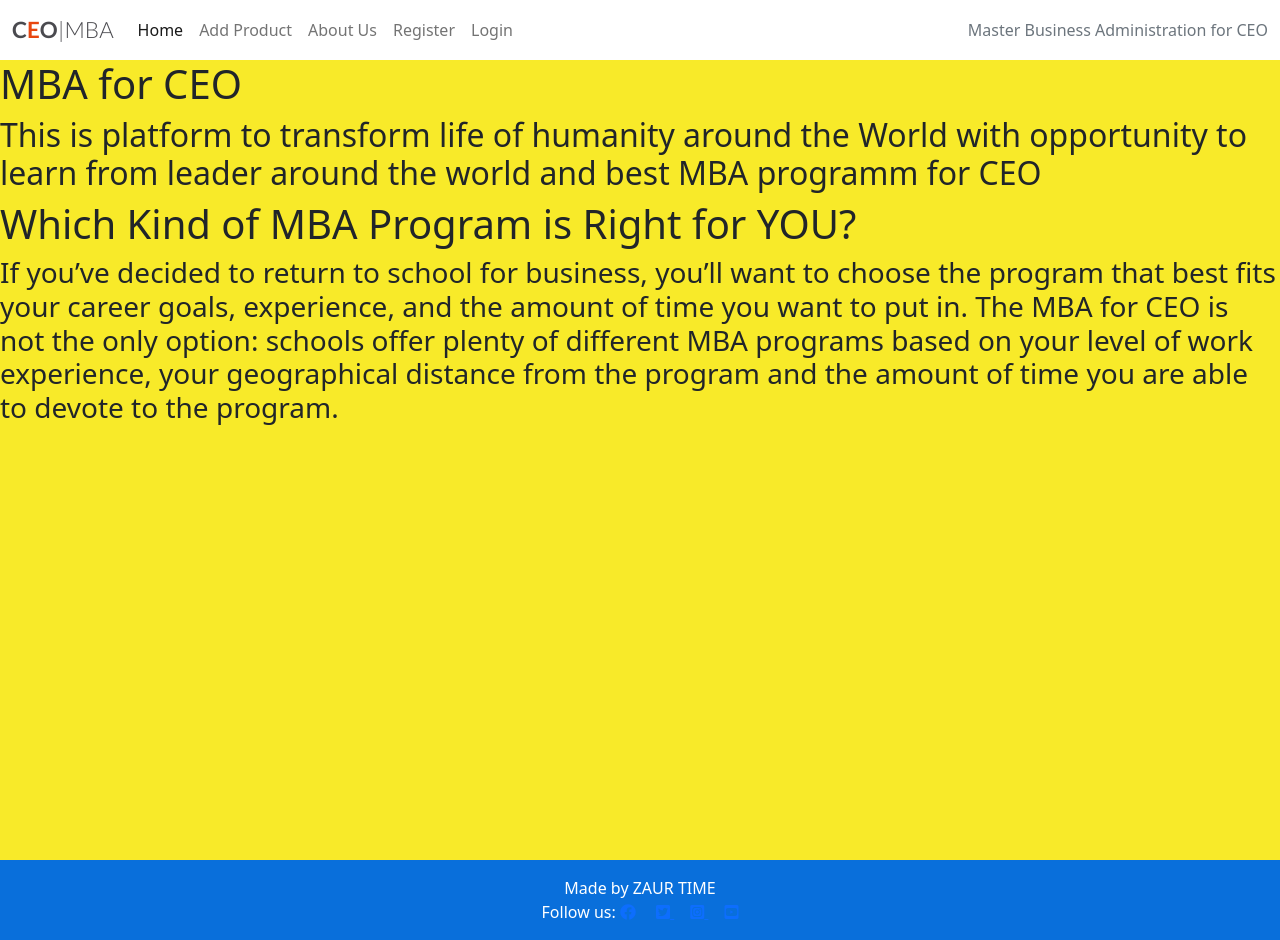
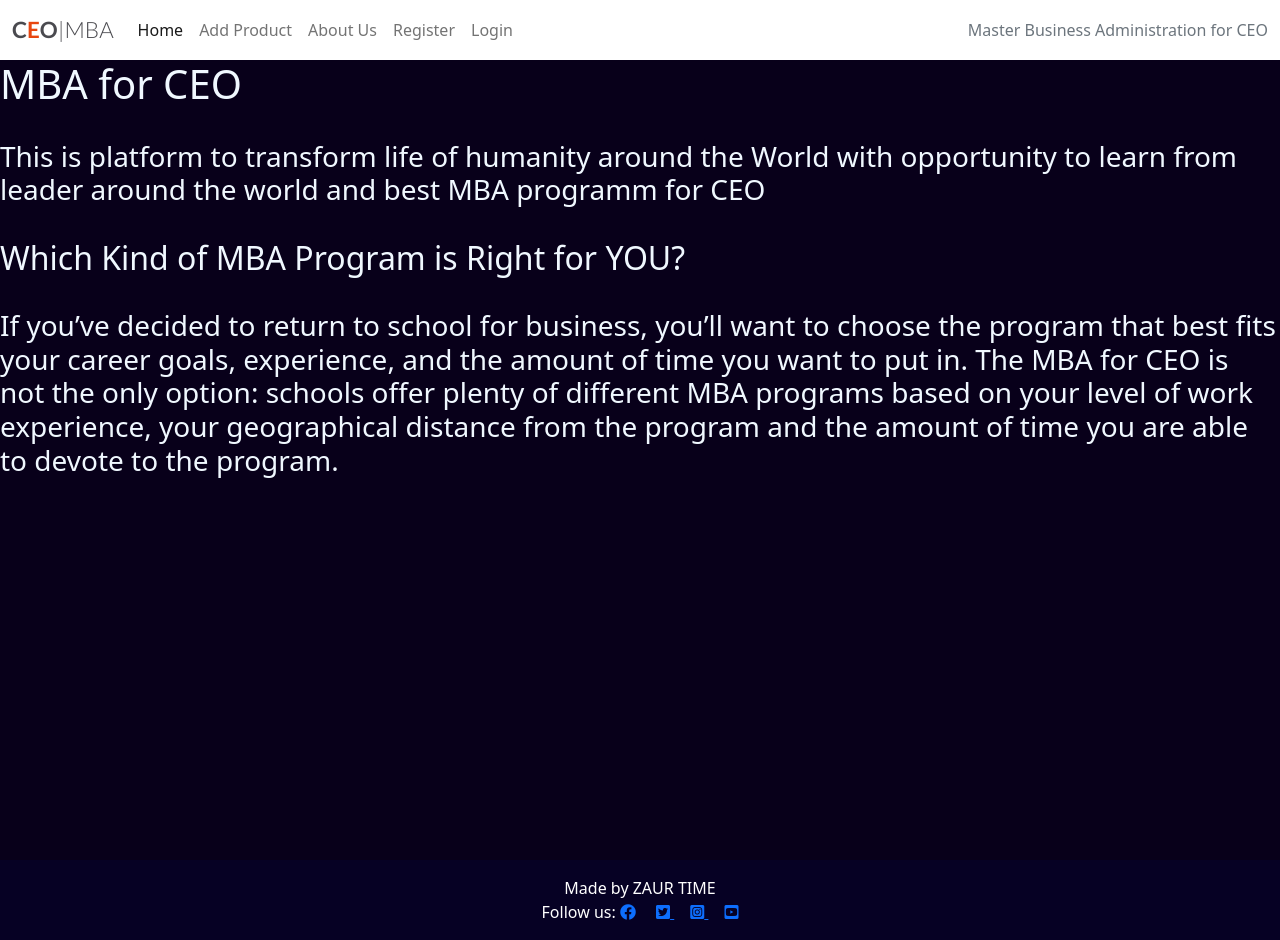
Before and after one commit to Zaurtime/mbaforceo, a Django app: page /about/ in a window 1280 px wide. Run offline with Django 3.2, Linux system fonts and the light colour scheme.

Commit message:
Style content color and create space for text

```diff
--- a/mba/templates/about.html
+++ b/mba/templates/about.html
@@ -6,8 +6,15 @@
 
 <section class="about">
 <h1>MBA for CEO</h1>
-<h2>This is platform to transform life of humanity around the World with opportunity to learn from leader around the world and best MBA programm for CEO</h2>
-<h1>Which Kind of MBA Program is Right for YOU?</h1><h3> If you’ve decided to return to school for business, you’ll want to choose the program that best fits your career goals, experience, and the amount of time you want to put in. The MBA for CEO is not the only option: schools offer plenty of different MBA programs based on your level of work experience, your geographical distance from the program and the amount of time you are able to devote to the program.</h3>
+<br>
+
+
+<h3>This is platform to transform life of humanity around the World with opportunity to learn from leader around the world and best MBA programm for CEO</h3>
+<br>
+<h2>Which Kind of MBA Program is Right for YOU?</h2>
+
+<br>
+<h3> If you’ve decided to return to school for business, you’ll want to choose the program that best fits your career goals, experience, and the amount of time you want to put in. The MBA for CEO is not the only option: schools offer plenty of different MBA programs based on your level of work experience, your geographical distance from the program and the amount of time you are able to devote to the program.</h3>
 </section>
 
 {% endblock %}
--- a/mba/templates/base.html
+++ b/mba/templates/base.html
@@ -22,7 +22,7 @@
 <style>
 
 body {
-    background-color: rgb(242, 242, 245);
+    background-color: rgb(242, 245, 242);
 }
 
 .brand {
@@ -41,16 +41,22 @@ body {
 }
 
 .light-bg {
-    background-color: #fff;
+    background-color: #ffffff;
 }
 
 .dark-bg {
-    background-color: #096fdb;
+    background-color: #060124;
 }
 
 .main-bg {
-    background-color: #eeeff1;
+    background-color: #08001a;
 }
+
+h1 {color:aliceblue}
+
+h2 {color:aliceblue}
+
+h3 {color:aliceblue}
 
 .card {
     border: none;
@@ -66,7 +72,7 @@ body {
     bottom: 5%;
     min-width: 30%;
     left: -2px;
-    background-color: #23BBBB;
+    background-color: #19191a;
 }
 
 .author {
@@ -172,7 +178,7 @@ body {
     background-repeat:no-repeat;
     background-position:center center;
     text-decoration-color: antiquewhite;
-    background-color: rgb(248, 234, 41);
+
 }
 
 
--- a/mbaforceo/settings.py
+++ b/mbaforceo/settings.py
@@ -29,7 +29,7 @@ TEMPLATES_DIR = os.path.join(BASE_DIR, 'templates')
 SECRET_KEY = os.environ.get('SECRET_KEY')
 
 # SECURITY WARNING: don't run with debug turned on in production!
-DEBUG = False
+DEBUG = True
 
 X_FRAME_OPTIONS = 'SAMEORIGIN'
 
```
Also changed, not shown: mba/templates/account/signup.html (+8 -2 lines).
